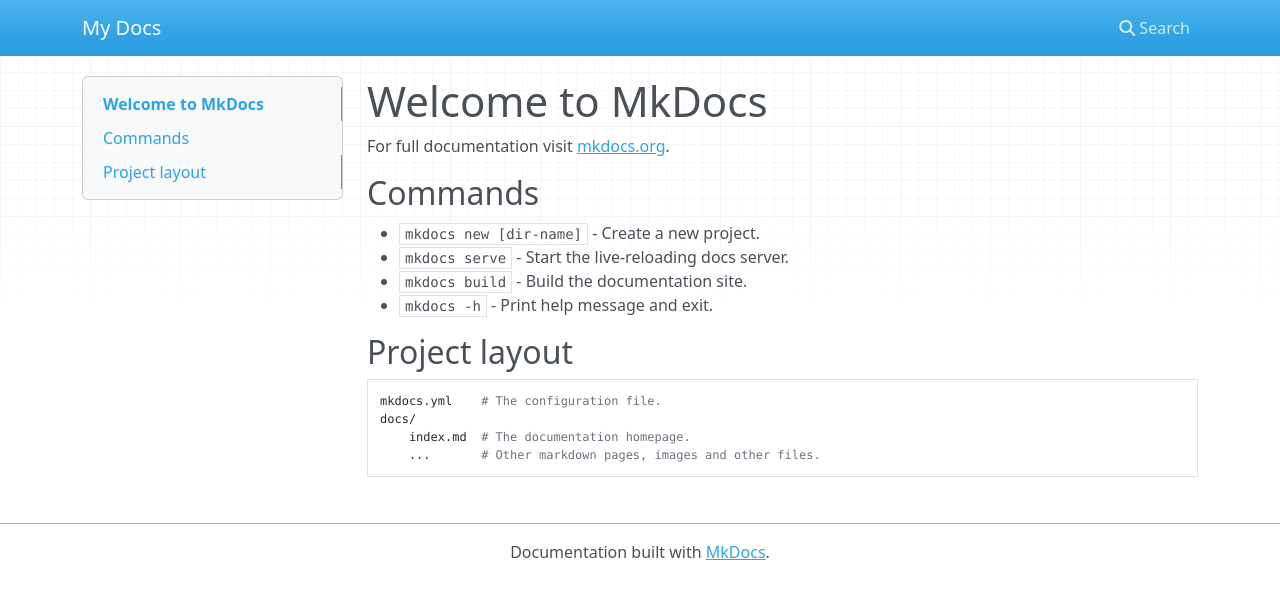
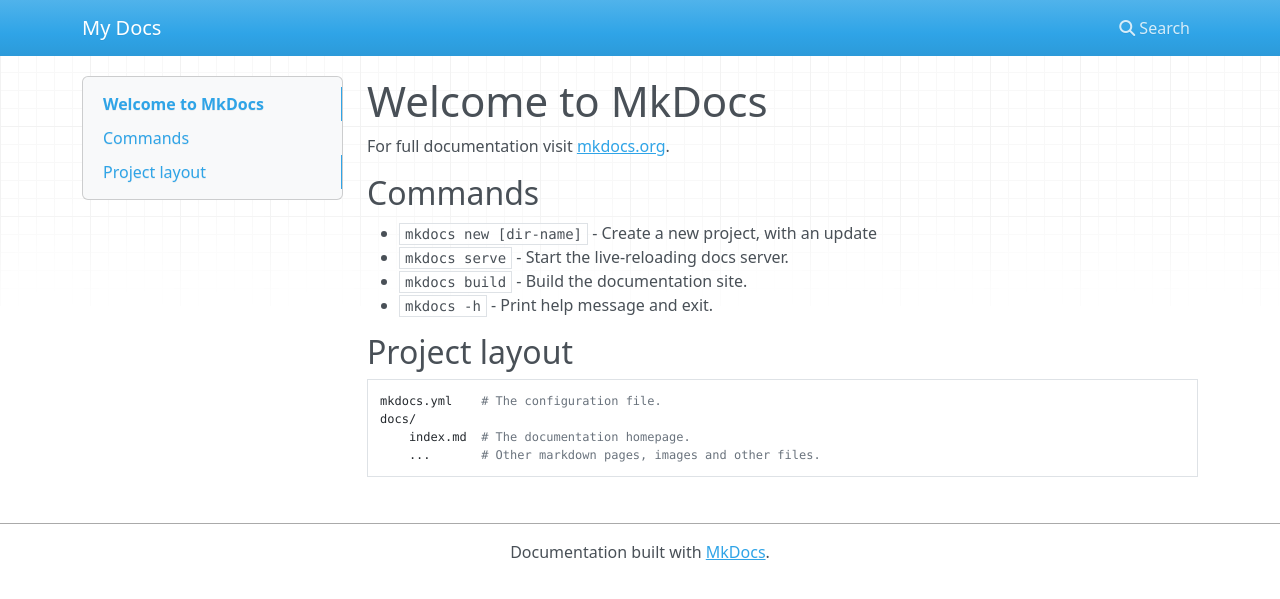
Before and after one commit to aabedraba/mkdocs-preview-deployment, an MkDocs documentation site: the page built from docs/index.md, in a window 1280 px wide. Shown: the top 599 px of the page. Built offline with MkDocs 1.6.1, drawn with Linux system fonts in a browser that asks for light colours; nearby versions of some CDN libraries.

Commit message:
Update mkdocs

```diff
--- a/docs/index.md
+++ b/docs/index.md
@@ -4,7 +4,7 @@ For full documentation visit [mkdocs.org](https://www.mkdocs.org).
 
 ## Commands
 
-* `mkdocs new [dir-name]` - Create a new project.
+* `mkdocs new [dir-name]` - Create a new project, with an update
 * `mkdocs serve` - Start the live-reloading docs server.
 * `mkdocs build` - Build the documentation site.
 * `mkdocs -h` - Print help message and exit.
```
